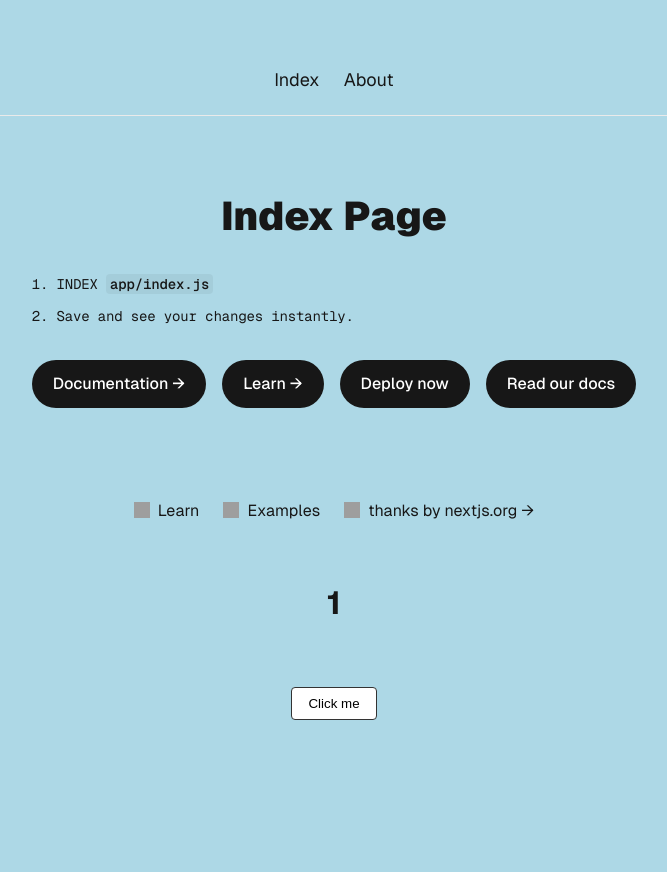
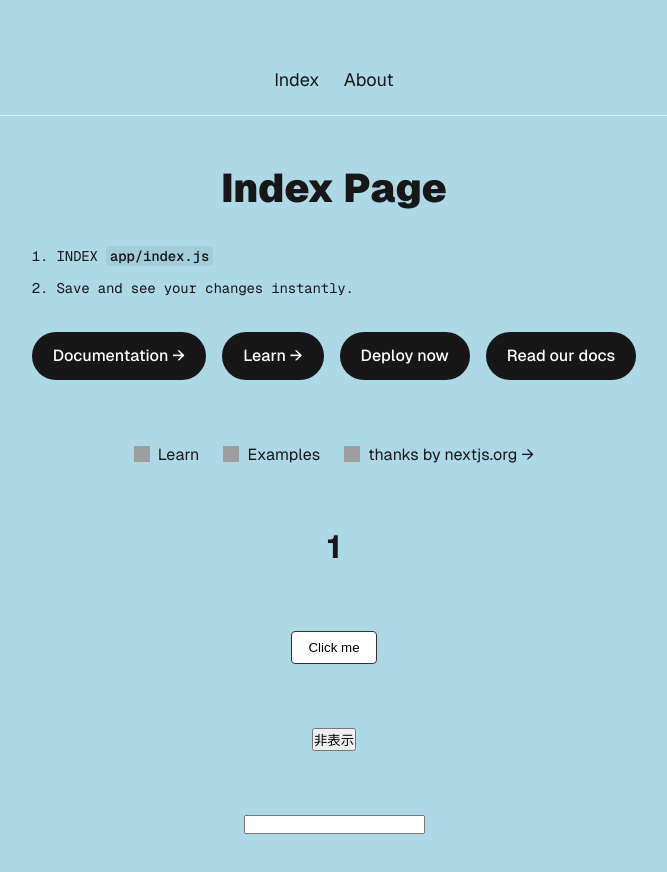
Before and after one commit to tomoaoihana/study-react, a Next.js app: page / in a window 1280 px wide. Shown: the top 872 px of the page, without its empty margins (306-973 px from the left). Before the commit the page ends 800 px from the top, so only its background shows below. Built offline with nearby package versions, Linux system fonts and the light colour scheme; grey boxes are pictures that could not be loaded.

Commit message:
✨ useStateで文字列と真偽値について

```diff
--- a/src/app/page.jsx
+++ b/src/app/page.jsx
@@ -9,6 +9,8 @@
 export default function Home() {
   //分割代入で変数を定義する
   const [count, setCount] = useState(1);
+  const [text, setText] = useState("");
+  const [isShow, setIsShow] = useState(true);
 
   const handleClick = useCallback(() => {
     //この書き方は非推奨
@@ -37,13 +39,27 @@
     //配列なので、幾つでも指定できる
   }, [count]);
 
+  const handleChange = useCallback((e) => {
+    if (e.target.value.length > 5) {
+      alert("5文字以上は入力できません");
+      return;
+    }
+    setText(e.target.value.trim());
+  }, []);
+
+  const handleDisplay = useCallback(() => {
+    setIsShow((isShow) => !isShow);
+  }, []);
+
   return (
     <div className={styles.page}>
       <Header />
-      <h1>{count}</h1>
+      {isShow ? <h1>{count}</h1> : null}
       <button href="/about" onClick={handleClick} className={styles.btn}>
         Click me
       </button>
+      <button onClick={handleDisplay}>{isShow ? "非表示" : "表示"}</button>
+      <input type="text" value={text} onChange={handleChange} />
       <Main page="index" />
       <Footer />
     </div>
```
